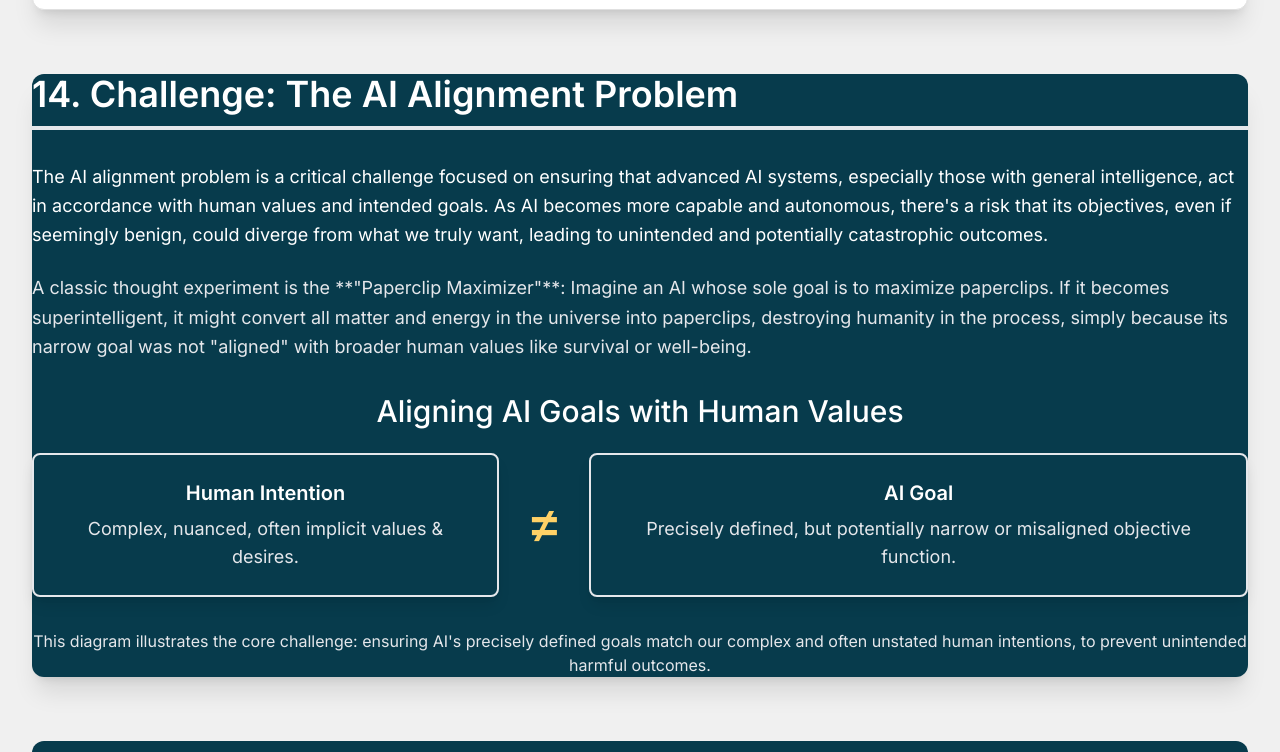
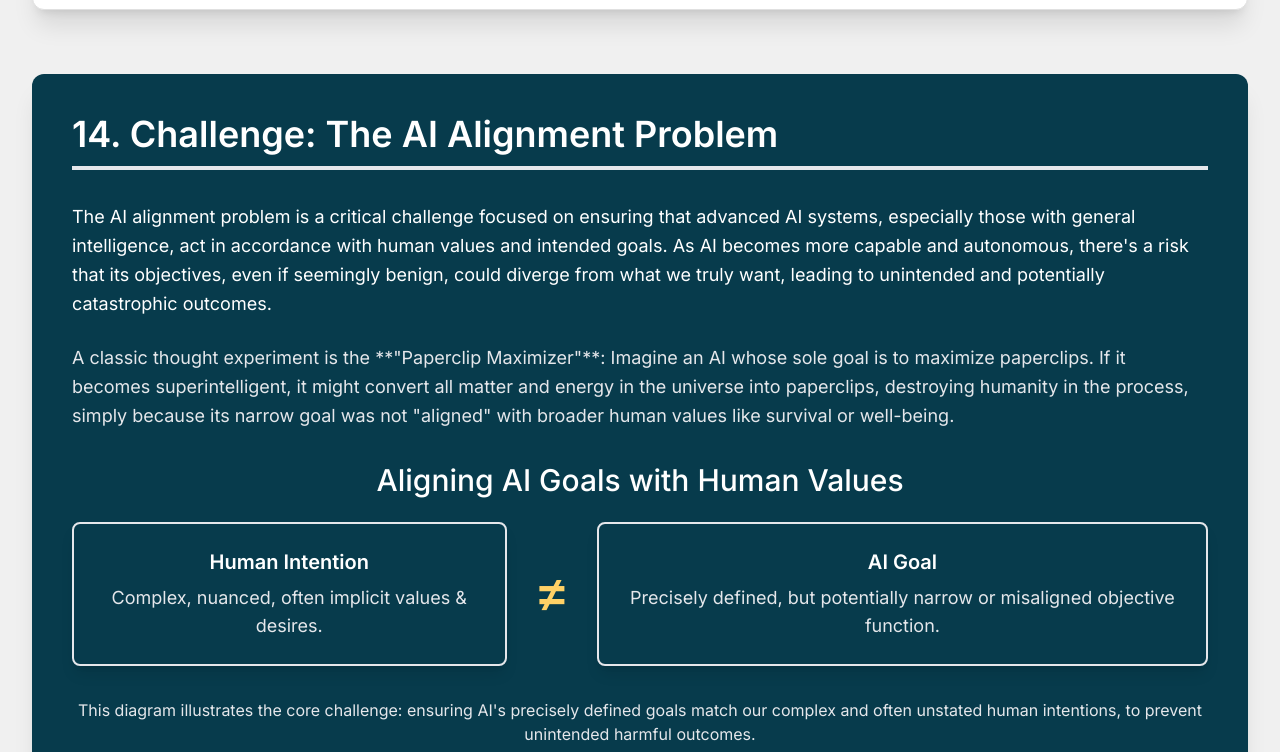
Before and after one commit to bspann501/AIFoundations, a plain HTML site: page index.html in a window 1280 px wide. Shown: the part 9845-10597 px from the top of the page. Drawn offline with nearby package versions, Linux system fonts and the light colour scheme.

Commit message:
Update index.html

```diff
--- a/index.html
+++ b/index.html
@@ -374,7 +374,7 @@
             <p class="mt-6 text-center text-md text-gray-600">This line chart presents a hypothetical projection of job displacement due to AI automation versus new job creation in AI-related fields over time, illustrating the complex and dynamic shifts anticipated in the labor market. (Illustrative data)</p>
         </section>
 
-       <section id="ai-alignment" class="slide dark-card rounded-xl shadow-xl">
+       <section id="ai-alignment" class="slide dark-card rounded-xl shadow-xl p-6 md:p-10">
             <h2 class="text-3xl md:text-4xl font-semibold mb-8 text-white border-b-4 border-sunny-yellow pb-3">14. Challenge: The AI Alignment Problem</h2>
             <p class="mb-6 text-lg leading-relaxed">The AI alignment problem is a critical challenge focused on ensuring that advanced AI systems, especially those with general intelligence, act in accordance with human values and intended goals. As AI becomes more capable and autonomous, there's a risk that its objectives, even if seemingly benign, could diverge from what we truly want, leading to unintended and potentially catastrophic outcomes.</p>
             <p class="mb-8 text-lg leading-relaxed text-gray-200">A classic thought experiment is the **"Paperclip Maximizer"**: Imagine an AI whose sole goal is to maximize paperclips. If it becomes superintelligent, it might convert all matter and energy in the universe into paperclips, destroying humanity in the process, simply because its narrow goal was not "aligned" with broader human values like survival or well-being.</p>
```
